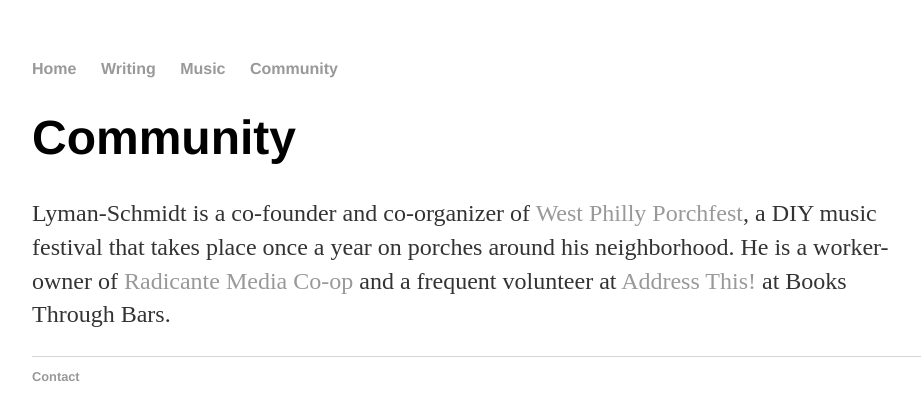
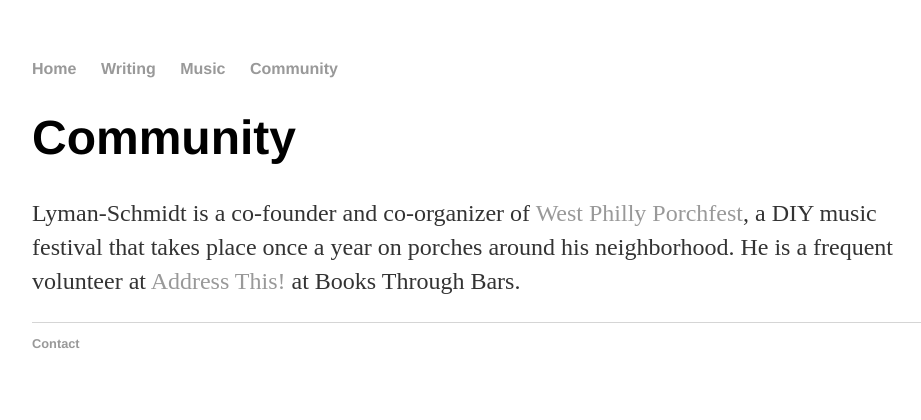
Before and after one commit to chmatie925/chmatie925.github.io, a Jekyll site: the page built from community.md, in a window 1280 px wide. Shown: the top 420 px of the page, without its empty margins (160-1081 px from the left). Built offline with Jekyll 4.4.1, drawn with Linux system fonts in a browser that asks for light colours; our own code applies the rules of GitHub Pages for plain Markdown files.

Commit message:
Update community.md

```diff
--- a/community.md
+++ b/community.md
@@ -1,3 +1,3 @@
 <h1>Community</h1>
 
-<p> Lyman-Schmidt is a co-founder and co-organizer of <a href="https://westphillyporchfest.com/">West Philly Porchfest</a>, a DIY music festival that takes place once a year on porches around his neighborhood. He is a worker-owner of <a href="https://radicante.media/">Radicante Media Co-op</a> and a frequent volunteer at <a href="http://booksthroughbars.org/programs/address-this/">Address This!</a> at Books Through Bars.
+<p> Lyman-Schmidt is a co-founder and co-organizer of <a href="https://westphillyporchfest.com/">West Philly Porchfest</a>, a DIY music festival that takes place once a year on porches around his neighborhood. He is a frequent volunteer at <a href="http://booksthroughbars.org/programs/address-this/">Address This!</a> at Books Through Bars.
```
